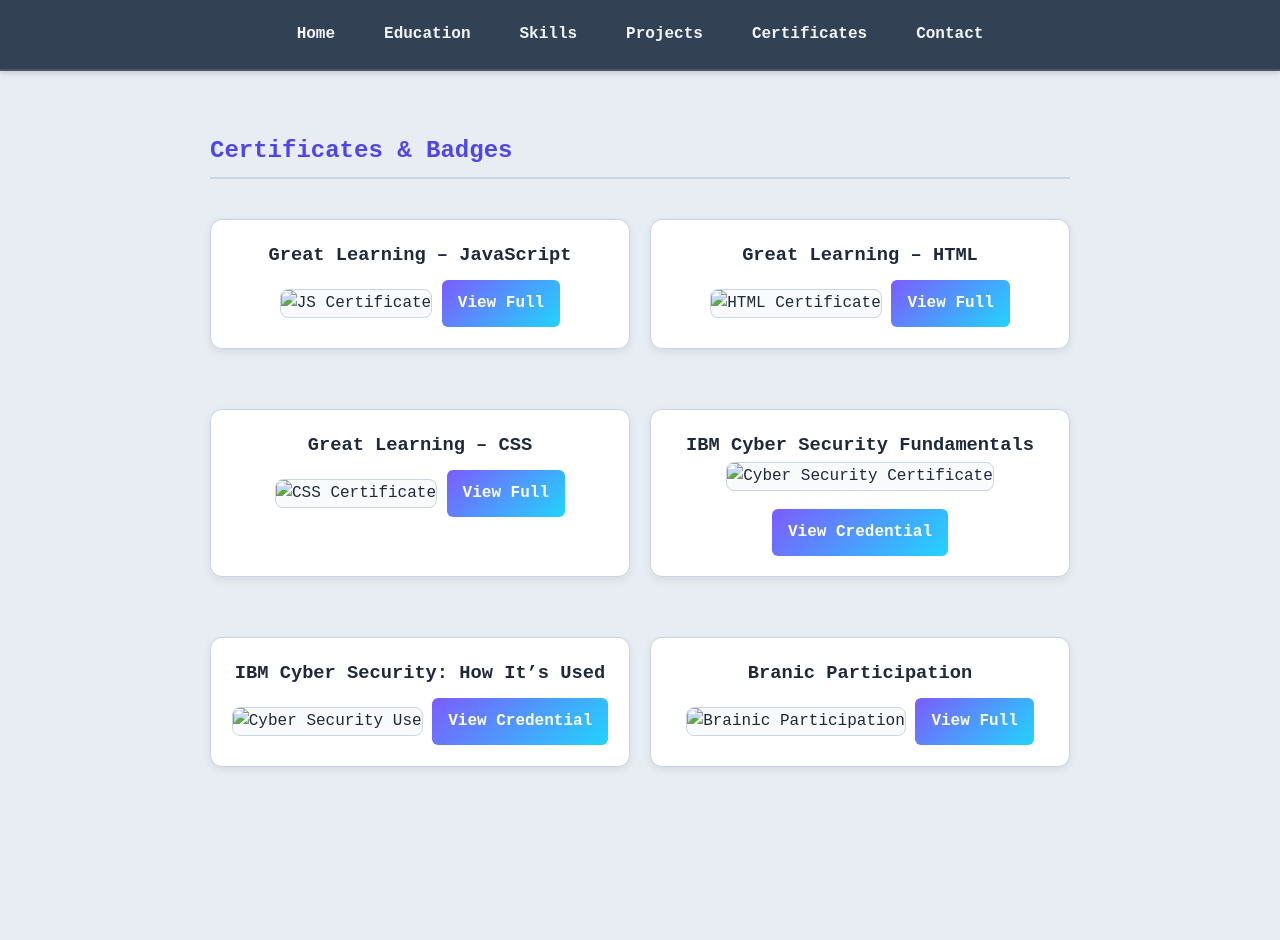
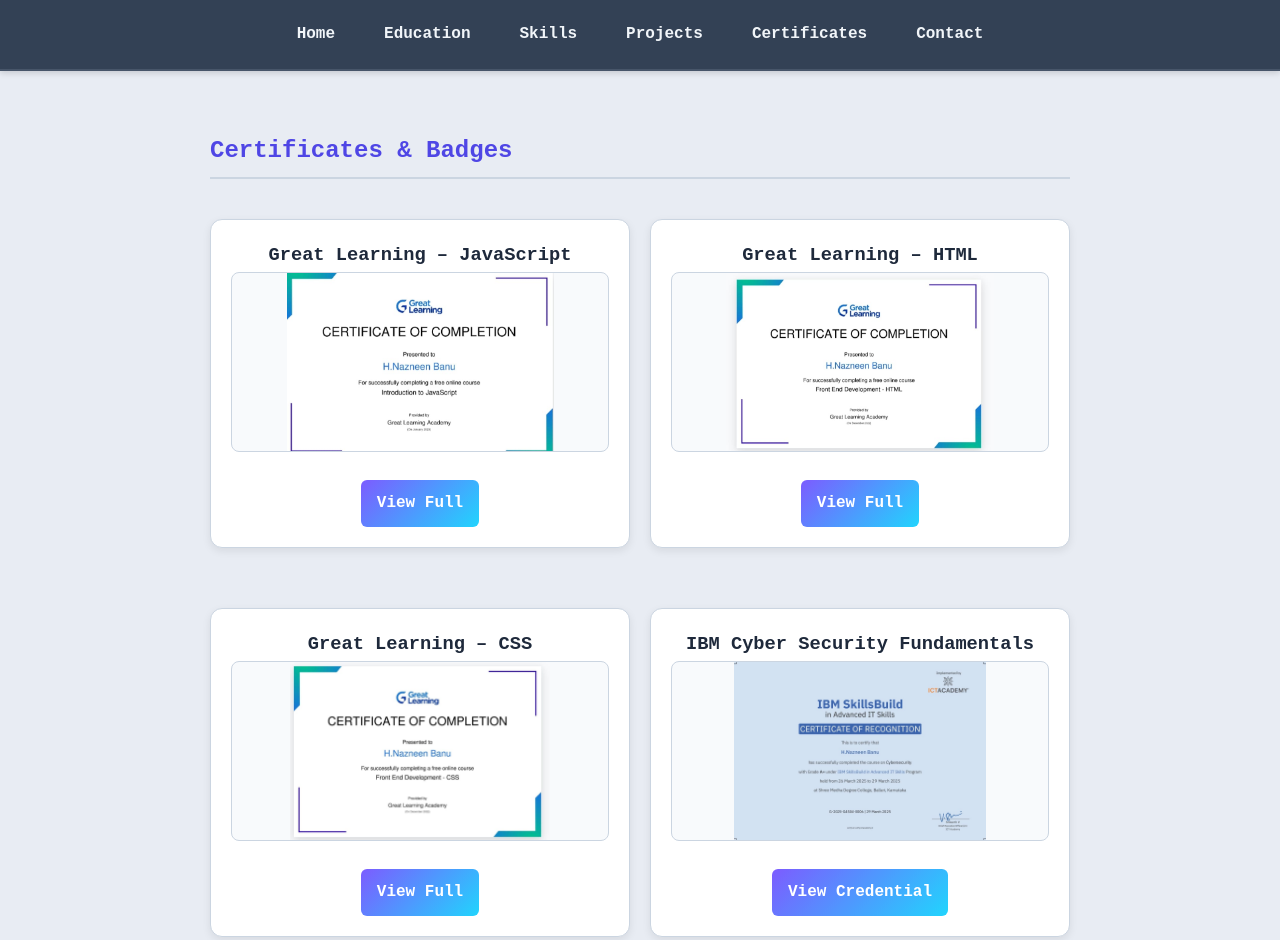
Before and after one commit to HNazneenBanu/HNazneenBanu.github.io, a plain HTML site: page certificates.html in a window 1280 px wide. Shown: the top 940 px of the page. Before the commit the page ends 827 px from the top, so only its background shows below. Drawn offline with Linux system fonts and the light colour scheme.

Commit message:
Update certificates.html

```diff
--- a/certificates.html
+++ b/certificates.html
@@ -1,4 +1,4 @@
-<!doctype html>
+<!DOCTYPE html>
 <html>
 <head>
   <title>Certificates - Nazneen</title>
@@ -23,38 +23,38 @@
 
       <div class="card">
         <h3>Great Learning – JavaScript</h3>
-        <img src="great learning JS.JPEG" alt="JS Certificate">
-        <a href="great learning JS.JPEG" target="_blank" class="btn">View Full</a>
+        <img src="greatlearning_js.jpeg" alt="JS Certificate">
+        <a href="greatlearning_js.jpeg" target="_blank" class="btn">View Full</a>
       </div>
 
       <div class="card">
         <h3>Great Learning – HTML</h3>
-        <img src="great learning HTML.JPEG" alt="HTML Certificate">
-        <a href="great learning HTML.JPEG" target="_blank" class="btn">View Full</a>
+        <img src="greatlearning_html.jpeg" alt="HTML Certificate">
+        <a href="greatlearning_html.jpeg" target="_blank" class="btn">View Full</a>
       </div>
 
       <div class="card">
         <h3>Great Learning – CSS</h3>
-        <img src="great learning CSS.JPEG" alt="CSS Certificate">
-        <a href="great learning CSS.JPEG" target="_blank" class="btn">View Full</a>
+        <img src="greatlearning_css.jpeg" alt="CSS Certificate">
+        <a href="greatlearning_css.jpeg" target="_blank" class="btn">View Full</a>
       </div>
 
       <div class="card">
         <h3>IBM Cyber Security Fundamentals</h3>
-        <img src="IBM cyber security.JPEG" alt="Cyber Security Certificate">
+        <img src="ibm_cybersecurity.jpeg" alt="Cyber Security Certificate">
         <a href="https://www.credly.com/badges/bacd1c3f-86cd-4ab7-84f6-8acd68559897/linked_in_profile" target="_blank" class="btn">View Credential</a>
       </div>
 
       <div class="card">
         <h3>IBM Cyber Security: How It’s Used</h3>
-        <img src="IBM cyber security how its used.JPEG" alt="Cyber Security Use">
+        <img src="ibm_cybersecurity_usage.jpeg" alt="Cyber Security Use">
         <a href="https://www.credly.com/badges/adc39039-1622-4547-8c76-f842e130069e/linked_in_profile" target="_blank" class="btn">View Credential</a>
       </div>
 
       <div class="card">
-        <h3>Branic Participation</h3>
-        <img src="Brainic Participation.JPEG" alt="Brainic Participation">
-        <a href="Brainic Participation.JPEG" target="_blank" class="btn">View Full</a>
+        <h3>Brainic Participation</h3>
+        <img src="brainic_participation.jpeg" alt="Brainic Participation">
+        <a href="brainic_participation.jpeg" target="_blank" class="btn">View Full</a>
       </div>
 
     </div>
```
